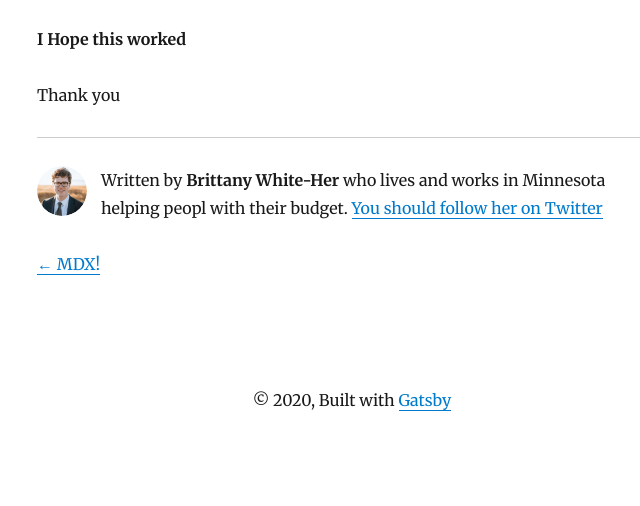
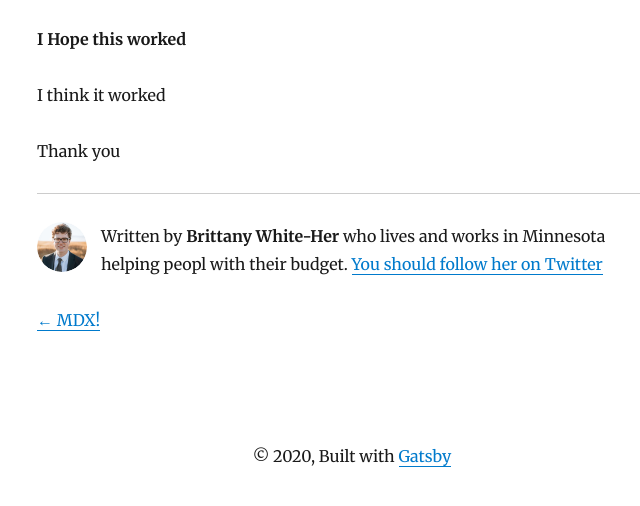
Before and after one commit to JoeCasa1/broke-budget-site, a Gatsby site: page /blog/testing/ in a window 1280 px wide. Shown: the part 198-704 px from the top of the page, without its empty margins (288-928 px from the left). Built offline with nearby package versions, Linux system fonts and the light colour scheme; Gatsby itself is replaced by a stand-in of ours; some packages are replaced by stand-ins of ours.

Commit message:
Update Blog “testing”

```diff
--- a/content/blog/testing.md
+++ b/content/blog/testing.md
@@ -6,4 +6,6 @@ description: will this work
 ---
 **I Hope this worked**
 
+I think it worked
+
 Thank you
```
